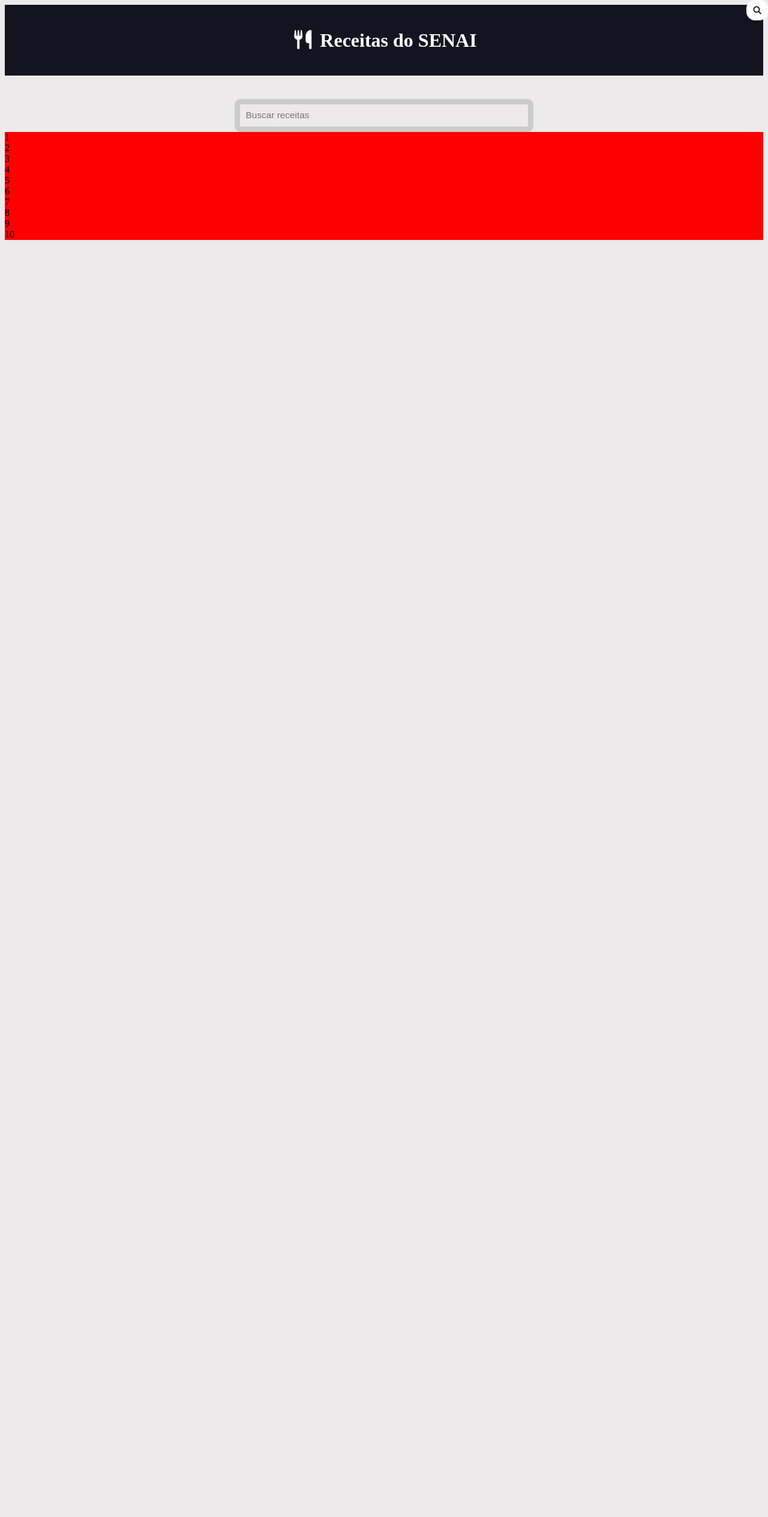
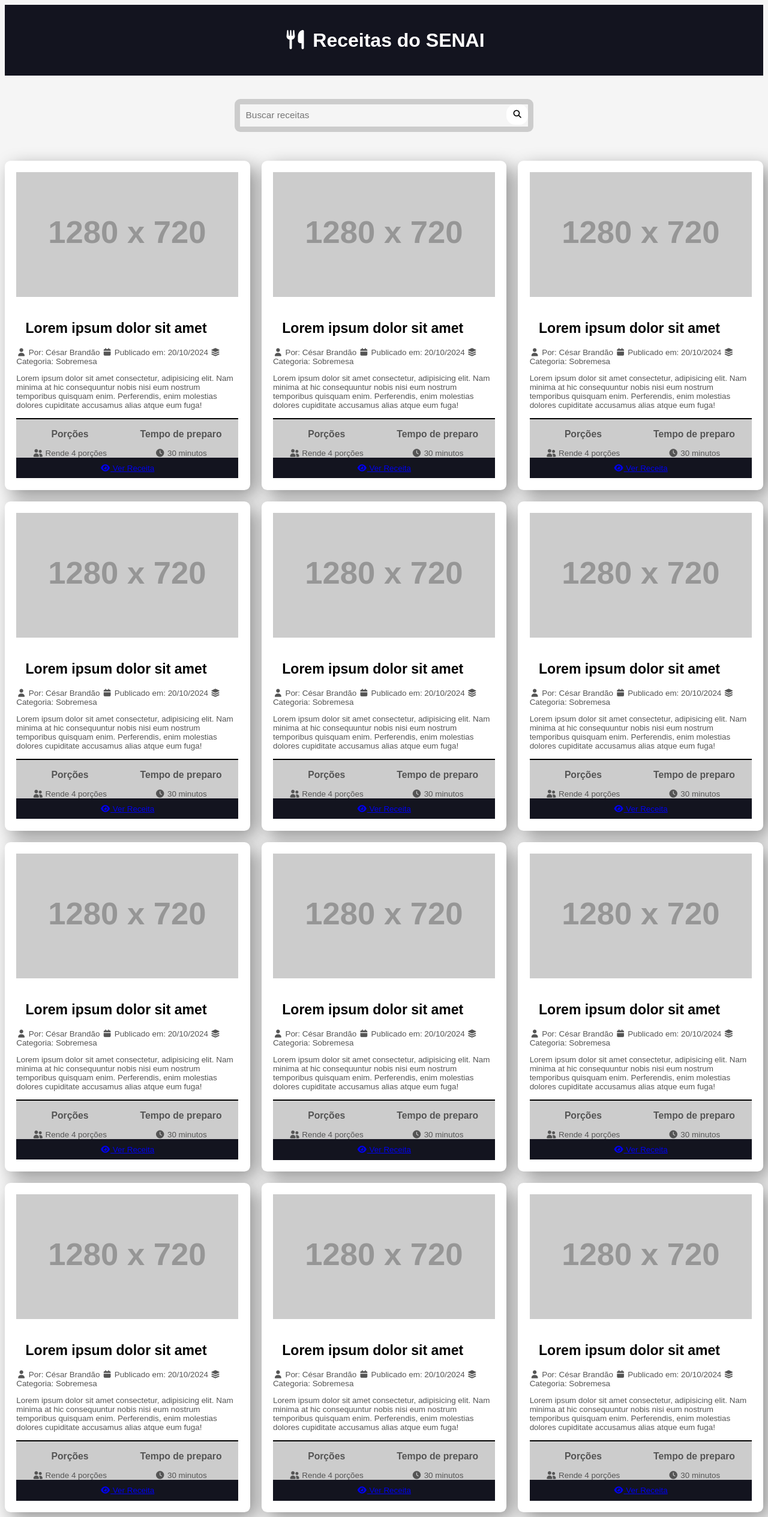
Before and after one commit to alexml07/SENAIDJPYTHON, a Django app: page / in a window 1280 px wide. Shown: the whole page at 60% size. Before the commit the page ends 400 px from the top, so only its background shows below. Run offline with Django 5.2, Linux system fonts and the light colour scheme; grey boxes labelled with a size stand in for pictures from a placeholder-image service; some libraries are stand-ins or nearby versions.

Commit message:
251201 1906 Aula22

```diff
--- a/receitas/templates/page/home.html
+++ b/receitas/templates/page/home.html
@@ -1,24 +1,22 @@
 <!DOCTYPE html>
 <html lang="pt-BR">
-
 {% include "parciais/head.html" %}
 {% include "parciais/cabecalho.html" %}
 
 <body>
     {% include "parciais/buscador.html" %}
     <main class="principal-conteudo-container">
-        <div class="principal-conteudo-lista"></div>
-        <div class="temp">1</div>
-        <div class="temp">2</div>
-        <div class="temp">3</div>
-        <div class="temp">4</div>
-        <div class="temp">5</div>
-        <div class="temp">6</div>
-        <div class="temp">7</div>
-        <div class="temp">8</div>
-        <div class="temp">9</div>
-        <div class="temp">10</div>
+        {% include "parciais/card.html" %}
+        {% include "parciais/card.html" %}
+        {% include "parciais/card.html" %}
+        {% include "parciais/card.html" %}
+        {% include "parciais/card.html" %}
+        {% include "parciais/card.html" %}
+        {% include "parciais/card.html" %}
+        {% include "parciais/card.html" %}
+        {% include "parciais/card.html" %}
+        {% include "parciais/card.html" %}
+        {% include "parciais/card.html" %}
+        {% include "parciais/card.html" %}
     </main>
 </body>
-
-</html>
--- /dev/null
+++ b/receitas/templates/parciais/card.html
@@ -0,0 +1,45 @@
+        <div class="principal-conteudo-lista">
+            <div class="receita-card">
+                <img src="https://placehold.co/1280x720/orange/black">
+            </div>
+            <h2 class="receita-titulo">Lorem ipsum dolor sit amet</h2>
+            <div class="receitas-autor">
+                <span class="receitas-autor-item">
+                    <i class="fas fa-user"></i>
+                    Por: César Brandão
+                </span>
+                <span class="receitas-autor-item">
+                    <i class="fas fa-calendar"></i>
+                    Publicado em: 20/10/2024
+                </span>
+                <span class="receitas-autor-item">
+                    <i class="fas fa-layer-group"></i>
+                    Categoria: Sobremesa
+                </span>
+                <div class="receita-descrição">
+                    <p>
+                        Lorem ipsum dolor sit amet consectetur, adipisicing elit. Nam minima at hic consequuntur nobis
+                        nisi eum nostrum temporibus quisquam enim. Perferendis, enim molestias dolores cupiditate
+                        accusamus alias atque eum fuga!
+                    </p>
+                </div>
+                <div class="receita-meta">
+                    <div class="receita-meta-servindo">
+                        <h3>Porções</h3>
+                        <i class="fas fa-user-friends"></i>
+                        Rende 4 porções
+                    </div>
+                    <div class="receitas-meta-preparo">
+                        <h3>Tempo de preparo</h3>
+                        <i class="fas fa-clock"></i>
+                        30 minutos
+                    </div>
+                </div>
+                <footer class="receitas-footer">
+                    <a href="Colocar o link aqui" class="btn btn-primary">
+                        <i class="fas fa-eye"></i>
+                        Ver Receita
+                    </a>
+                </footer>
+            </div>
+        </div>
--- a/receitas/templates/parciais/estilo.html
+++ b/receitas/templates/parciais/estilo.html
@@ -6,7 +6,11 @@
     body {
         font-size: 16px;
         background-color: rgb(236, 234, 234);
+        font-family: sans-serif;
+        color: black;
+        background: whitesmoke;
     }
+
 
     .principal-cabecalho-container {
         background-color: #13141f;
@@ -26,6 +30,7 @@
         max-width: 50rem;
         margin: 0 auto;
         border-radius: 1rem;
+        position: relative;
         transition: all 0.3s ease-in-out;
     }
 
@@ -52,7 +57,7 @@
 
     .botao-buscador:focus {
         outline: 1px solid #13141f;
-        background: white;
+        background: rgb(255, 255, 255);
     }
 
     .form-buscador:focus-within,
@@ -62,17 +67,68 @@
     }
 
     .principal-conteudo-container {
-        padding-top: 0;
-    }
-
-    .temp {
-        background: red;
+        padding-top: 5rem;
+        display: grid;
+        grid-template-columns: repeat(auto-fit, minmax(340px, 1fr));
+        justify-content: center;
+        gap: 2rem;
     }
 
     .principal-conteudo-lista {
         display: grid;
-        grid-template-columns: repeat(auto-fit, minmax(25rem, 1fr));
-        gap: 4rem;
-        background: blue;
+        grid-template-columns: repeat(auto-fit, minmax(340px, 1fr));
+        gap: 2rem;
+        padding: 2rem;
+        justify-content: center;
+        background: white;
+        max-width: 64rem;
+        box-shadow: 10px 10px 30px rgba(0, 0, 0, 0.4);
+        transition: all 300ms ease-in-out;
+        transform: scale(1);
+        border-radius: 1rem;
+    }
+
+    .principal-conteudo-lista:hover {
+        box-shadow: 20px 20px 40px rgba(0, 0, 0, 0.6);
+        transform: scale(1.05);
+    }
+
+    .receita-card {
+        max-width: 100%;
+        height: auto;
+        width: 100%;
+    }
+
+    .receita-card img {
+        width: 100%;
+    }
+
+    .receita-titulo {
+        font-size: 2.4rem;
+        margin: 1.6rem;
+        margin-bottom: 0;
+    }
+
+    .receitas-autor {
+        display: block;
+        flex-wrap: wrap;
+        font-size: 1.4rem;
+        color: #555;
+    }
+
+    .receita-meta {
+        display: flex;
+        background: #ccc;
+        border-top: black 2px solid;
+        text-align: center;
+        text-wrap: nowrap;
+        justify-content: space-around;
+    }
+
+    .receitas-footer {
+        text-align: center;
+        margin-top: 0rem;
+        padding: 1rem;
+        background: #13141f;
     }
 </style>
--- a/receitas/templates/parciais/head.html
+++ b/receitas/templates/parciais/head.html
@@ -1,7 +1,7 @@
 <head>
     <meta charset="UTF-8">
     <meta name="viewport" content="width=device-width, initial-scale=1.0">
-    <title>Document</title>
+    <title>Senai HTML</title>
 
     <link rel="stylesheet" href="https://cdnjs.cloudflare.com/ajax/libs/font-awesome/7.0.1/css/fontawesome.min.css"
         integrity="sha512-M5Kq4YVQrjg5c2wsZSn27Dkfm/2ALfxmun0vUE3mPiJyK53hQBHYCVAtvMYEC7ZXmYLg8DVG4tF8gD27WmDbsg=="
@@ -16,5 +16,4 @@
         crossorigin="anonymous" referrerpolicy="no-referrer" />
 
     {% include "parciais/estilo.html" %}
-
 </head>
```
